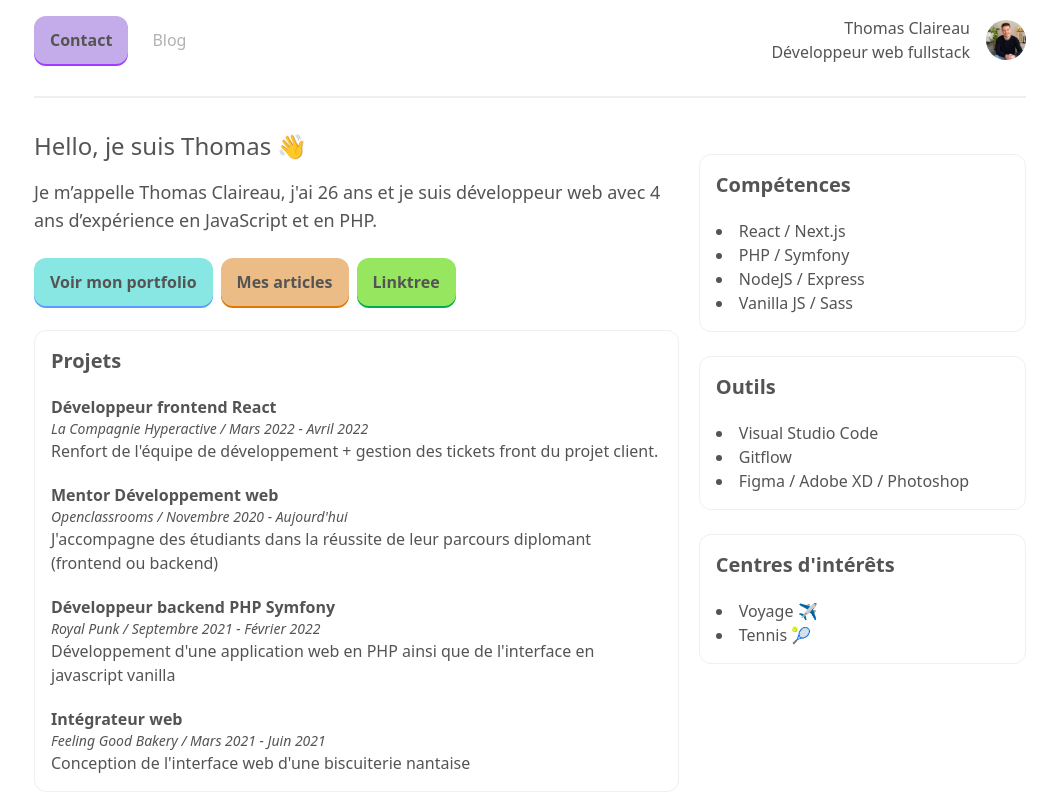
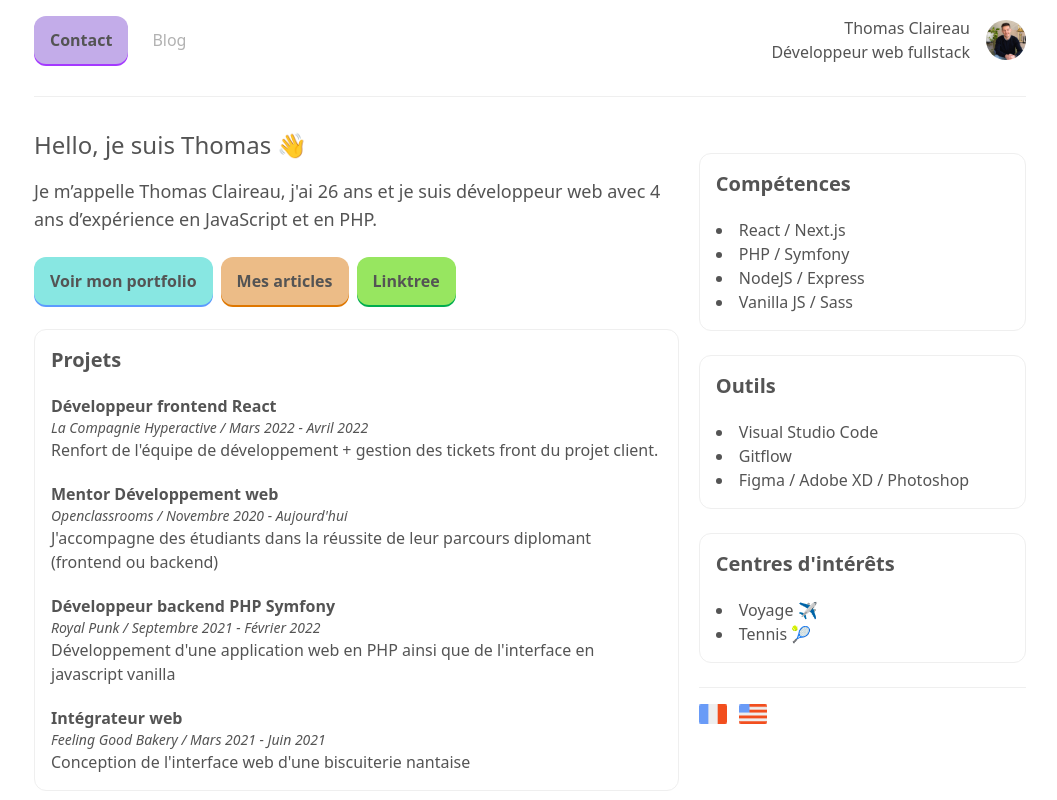
Before and after one commit to thomas-claireau/resume, a Next.js app: page / in a window 1280 px wide. Shown: the top 800 px of the page, without its empty margins (110-1167 px from the left). Built offline with nearby package versions, Linux system fonts and the light colour scheme.

Commit message:
:sparkles: (internationalization): add language component

```diff
--- a/components/Header.tsx
+++ b/components/Header.tsx
@@ -10,7 +10,7 @@ export default function Header() {
   const { i18n } = useAppContext();
 
   return (
-    <header className="flex items-center justify-between pb-8 border-b-2 border-gray-100">
+    <header className="flex items-center justify-between pb-8 border-b border-gray-100">
       <div className="left flex items-center gap-6">
         <Button color="bg-[#c3ace9]" shadow="shadow-[0_2px_0_0_#a439ff]" href="mailto:pro.thomas.claireau@gmail.com" target="blank">{i18n?.contact}</Button>
         <Link href="/blog">
--- /dev/null
+++ b/components/Languages.tsx
@@ -0,0 +1,15 @@
+import Image from 'next/image';
+import Link from 'next/link';
+
+export default function Languages() {
+  return (
+    <div className="flex gap-3 border-t mt-6 pt-4 cursor-pointer">
+      <Link href="/" locale="fr">
+        <a><Image src="/img/fr.png" width={28} height={20} /></a>
+      </Link>
+      <Link href="/en" locale="en">
+        <a><Image src="/img/en.png" width={28} height={20} /></a>
+      </Link>
+    </div>
+  );
+}
--- a/pages/index.tsx
+++ b/pages/index.tsx
@@ -1,6 +1,7 @@
 import Header from '../components/Header';
 import Container from '../components/Container';
 import Footer from '../components/Footer';
+import Languages from '../components/Languages';
 
 import { useAppContext } from '../AppContext';
 import Button from '../components/Button';
@@ -32,6 +33,8 @@ export default function Home() {
           <Box data={i18n?.skills} ul />
           <Box data={i18n?.tools} ul />
           <Box data={i18n?.interests} ul />
+
+          <Languages />
         </aside>
       </div>
 
```
Also changed, not shown: public/img/en.png (added), public/img/fr.png (added).
